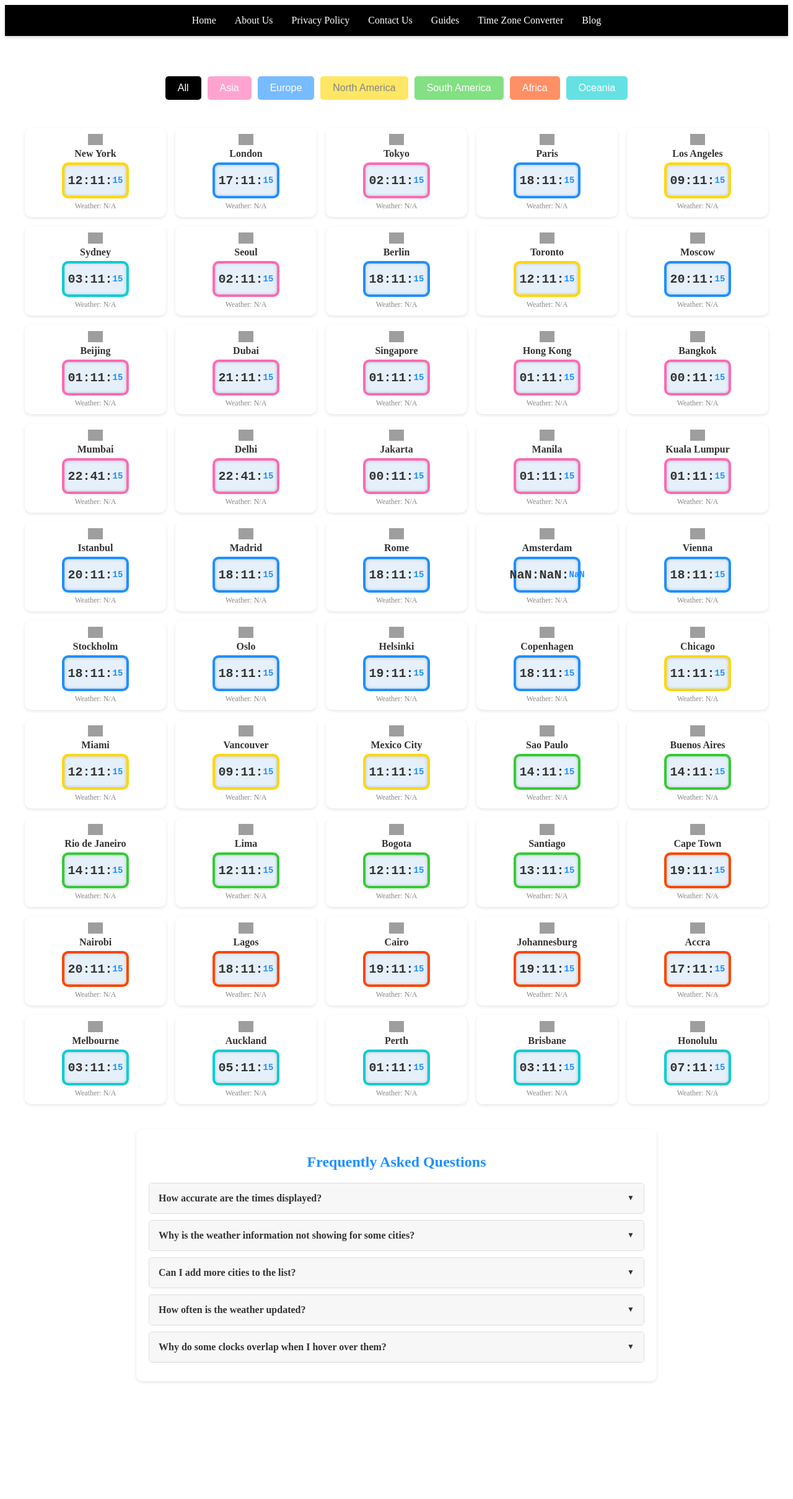
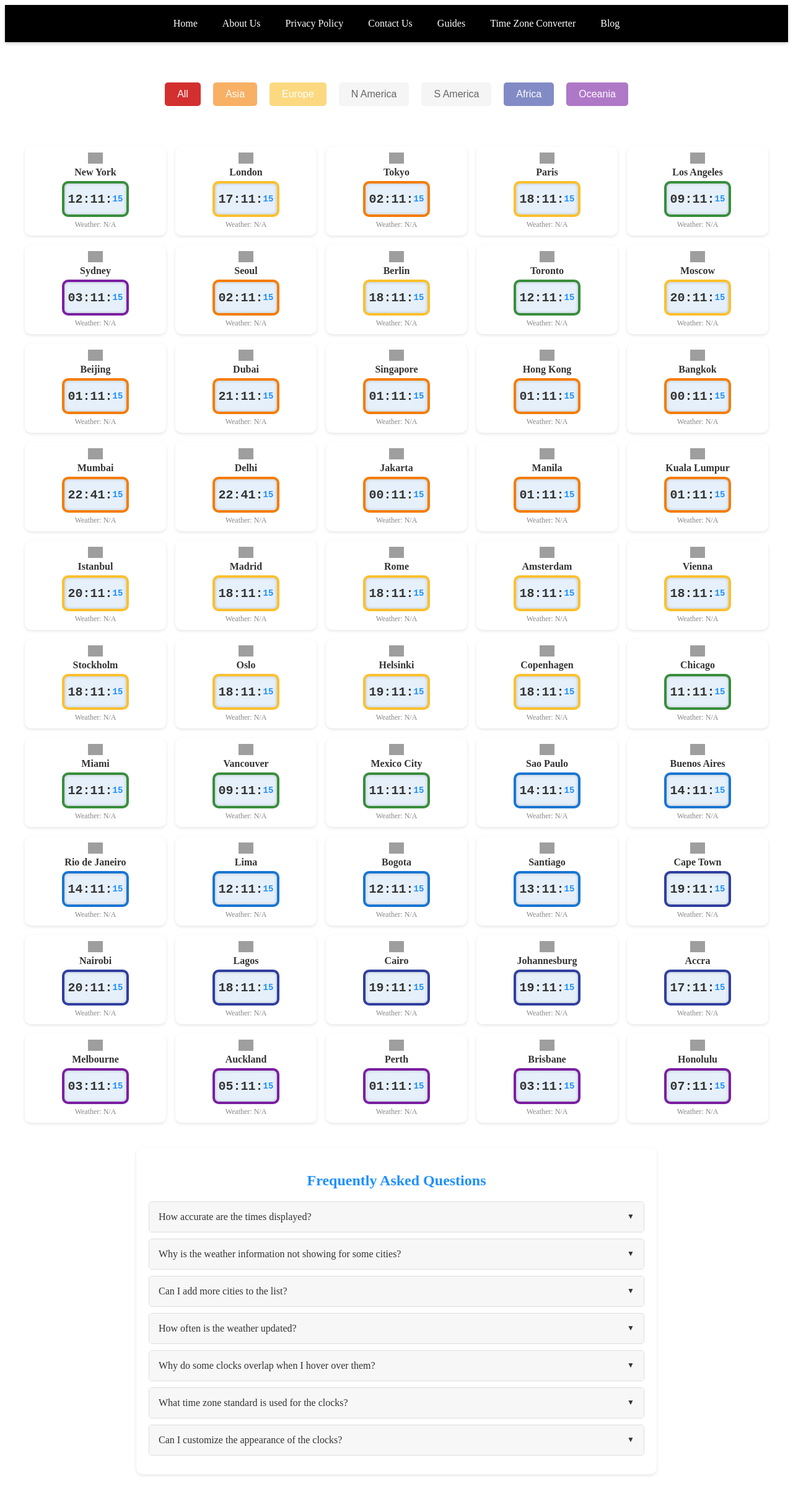
Before and after one commit to jsk0109/world-clocks-rainbow, a plain HTML site: page index.html in a window 1280 px wide. Shown: the whole page at 62% size. Before the commit the page ends 2268 px from the top, so only its background shows below. Drawn offline with Linux system fonts and the light colour scheme; no server answers; grey boxes are pictures that could not be loaded.

Commit message:
Update index.html

```diff
--- a/index.html
+++ b/index.html
@@ -8,7 +8,7 @@
         nav {
             background: #000;
             padding: 0;
-            height: 50px;
+            height: auto;
             box-shadow: 0 2px 5px rgba(0, 0, 0, 0.2);
             position: sticky;
             top: 0;
@@ -18,19 +18,21 @@
         nav ul {
             list-style: none;
             margin: 0;
-            padding: 0;
+            padding: 10px 0;
             display: flex;
+            flex-wrap: wrap;
             justify-content: center;
-            height: 100%;
+            gap: 10px;
         }
         nav ul li {
-            margin: 0 15px;
+            margin: 5px 15px;
         }
         nav ul li a {
             color: white;
             text-decoration: none;
             font-size: 16px;
-            line-height: 50px;
+            font-weight: 500;
+            line-height: 30px;
             transition: color 0.3s ease;
         }
         nav ul li a:hover {
@@ -39,7 +41,11 @@
 
         #filter-buttons {
             text-align: center;
-            margin: 40px 0;
+            margin-bottom: 60px;
+            display: flex;
+            flex-wrap: wrap;
+            justify-content: center;
+            gap: 10px;
         }
         .filter-btn {
             padding: 10px 20px;
@@ -48,15 +54,16 @@
             border-radius: 5px;
             cursor: pointer;
             font-size: 16px;
+            font-weight: 500;
             transition: all 0.3s ease;
         }
-        .filter-btn[data-continent=""] { background: #000; color: white; }
-        .filter-btn[data-continent="Asia"] { background: #ff69b4; color: white; }
-        .filter-btn[data-continent="Europe"] { background: #1e90ff; color: white; }
-        .filter-btn[data-continent="North America"] { background: #ffd700; color: #333; }
-        .filter-btn[data-continent="South America"] { background: #32cd32; color: white; }
-        .filter-btn[data-continent="Africa"] { background: #ff4500; color: white; }
-        .filter-btn[data-continent="Oceania"] { background: #00ced1; color: white; }
+        .filter-btn[data-continent=""] { background: #D32F2F; color: white; } /* ALL - 빨강 */
+        .filter-btn[data-continent="Asia"] { background: #F57C00; color: white; } /* Asia - 주황 */
+        .filter-btn[data-continent="Europe"] { background: #FBC02D; color: white; } /* Europe - 노랑 */
+        .filter-btn[data-continent="N America"] { background: #388E3C; color: white; } /* North America - 초록 */
+        .filter-btn[data-continent="S America"] { background: #1976D2; color: white; } /* South America - 파랑 */
+        .filter-btn[data-continent="Africa"] { background: #303F9F; color: white; } /* Africa - 남색 */
+        .filter-btn[data-continent="Oceania"] { background: #7B1FA2; color: white; } /* Oceania - 보라 */
         .filter-btn.active { opacity: 1; }
         .filter-btn:not(.active) { opacity: 0.6; }
         .filter-btn:hover {
@@ -85,12 +92,12 @@
             transform: scale(1.5);
             z-index: 10;
         }
-        .clock-container[data-continent="Asia"] .digital-clock { border-color: #ff69b4; }
-        .clock-container[data-continent="Europe"] .digital-clock { border-color: #1e90ff; }
-        .clock-container[data-continent="North America"] .digital-clock { border-color: #ffd700; }
-        .clock-container[data-continent="South America"] .digital-clock { border-color: #32cd32; }
-        .clock-container[data-continent="Africa"] .digital-clock { border-color: #ff4500; }
-        .clock-container[data-continent="Oceania"] .digital-clock { border-color: #00ced1; }
+        .clock-container[data-continent="Asia"] .digital-clock { border-color: #F57C00; }
+        .clock-container[data-continent="Europe"] .digital-clock { border-color: #FBC02D; }
+        .clock-container[data-continent="North America"] .digital-clock { border-color: #388E3C; }
+        .clock-container[data-continent="South America"] .digital-clock { border-color: #1976D2; }
+        .clock-container[data-continent="Africa"] .digital-clock { border-color: #303F9F; }
+        .clock-container[data-continent="Oceania"] .digital-clock { border-color: #7B1FA2; }
         .city-header {
             display: flex;
             flex-direction: column;
@@ -133,6 +140,16 @@
             color: #888;
             margin-top: 5px;
         }
+        .weather-info.loading::after {
+            content: ".";
+            animation: dots 1.5s infinite;
+        }
+        @keyframes dots {
+            0% { content: "."; }
+            33% { content: ".."; }
+            66% { content: "..."; }
+            100% { content: "."; }
+        }
         .weather-info span.weather-icon { font-size: 14px; margin-right: 2px; }
         .weather-info span.temperature { color: #e63946; font-weight: bold; }
         .weather-info span.humidity { color: #1e90ff; }
@@ -145,6 +162,16 @@
             .city-name { font-size: 18px; }
             .clock-container:hover {
                 transform: scale(1.3);
+            }
+            #filter-buttons {
+                justify-content: space-around;
+            }
+            .filter-btn {
+                flex: 1 1 45%;
+                max-width: 180px;
+                padding: 16px 32px;
+                margin: 10px;
+                font-size: 22px;
             }
         }
 
@@ -160,6 +187,7 @@
             color: #1e90ff;
             text-align: center;
             margin-bottom: 20px;
+            font-weight: 600;
         }
         .accordion {
             border: 1px solid #ddd;
@@ -171,7 +199,7 @@
             background: #f7f7f7;
             padding: 15px;
             cursor: pointer;
-            font-weight: bold;
+            font-weight: 500;
             color: #333;
             display: flex;
             justify-content: space-between;
@@ -200,6 +228,7 @@
             padding: 15px 0;
             margin: 0;
             color: #666;
+            font-weight: 400;
         }
     </style>
 </head>
@@ -240,13 +269,25 @@
         <div class="accordion">
             <div class="accordion-header">How often is the weather updated?</div>
             <div class="accordion-content">
-                <p>Weather data is cached for 10 minutes to reduce API calls. After 10 minutes, the data is refreshed automatically when the page updates the clocks.</p>
+                <p>Weather data is cached for 30 minutes to reduce API calls. After 30 minutes, the data is refreshed automatically when the page updates the clocks.</p>
             </div>
         </div>
         <div class="accordion">
             <div class="accordion-header">Why do some clocks overlap when I hover over them?</div>
             <div class="accordion-content">
                 <p>When you hover over a clock, it scales up for better visibility. The `z-index` is adjusted to bring the hovered clock to the front, but if clocks are too close, they might still overlap slightly. This is a design choice to make the clocks more interactive.</p>
+            </div>
+        </div>
+        <div class="accordion">
+            <div class="accordion-header">What time zone standard is used for the clocks?</div>
+            <div class="accordion-content">
+                <p>The clocks use the standard time zone offsets for each city, without accounting for daylight saving time (DST). For more precise adjustments, you can use the Time Zone Converter page.</p>
+            </div>
+        </div>
+        <div class="accordion">
+            <div class="accordion-header">Can I customize the appearance of the clocks?</div>
+            <div class="accordion-content">
+                <p>Yes, you can customize the appearance by modifying the CSS styles in the code. For example, you can change the colors, sizes, or fonts of the clocks by editing the `.digital-clock` and `.clock-container` classes.</p>
             </div>
         </div>
     </div>
@@ -275,7 +316,7 @@
             { name: "Istanbul", lat: 41.0082, lon: 28.9784, offset: 3, flag: "tr", continent: "Europe" },
             { name: "Madrid", lat: 40.4168, lon: -3.7038, offset: 1, flag: "es", continent: "Europe" },
             { name: "Rome", lat: 41.9028, lon: 12.4964, offset: 1, flag: "it", continent: "Europe" },
-            { name: "Amsterdam", lat: 52.3676, lon: 4.9041, offset: "nl", continent: "Europe" },
+            { name: "Amsterdam", lat: 52.3676, lon: 4.9041, offset: 1, flag: "nl", continent: "Europe" },
             { name: "Vienna", lat: 48.2082, lon: 16.3738, offset: 1, flag: "at", continent: "Europe" },
             { name: "Stockholm", lat: 59.3293, lon: 18.0686, offset: 1, flag: "se", continent: "Europe" },
             { name: "Oslo", lat: 59.9139, lon: 10.7522, offset: 1, flag: "no", continent: "Europe" },
@@ -305,7 +346,12 @@
         ];
 
         let weatherData = {};
-        const CACHE_DURATION = 10 * 60 * 1000;
+        const CACHE_DURATION = 30 * 60 * 1000; // 30분 캐시
+
+        async function fetchWeatherChunk(citiesChunk, retries = 3) {
+            const promises = citiesChunk.map(city => fetchWeather(city, retries));
+            return await Promise.all(promises);
+        }
 
         async function fetchWeather(city, retries = 3) {
             const cached = localStorage.getItem(`weather_${city.name}`);
@@ -355,19 +401,31 @@
         }
 
         async function initializeWeather() {
-            const promises = cities.map(city => fetchWeather(city));
-            const results = await Promise.all(promises);
-            cities.forEach((city, index) => {
-                weatherData[city.name] = results[index];
-            });
+            const chunkSize = 10;
+            for (let i = 0; i < cities.length; i += chunkSize) {
+                const chunk = cities.slice(i, i + chunkSize);
+                const results = await fetchWeatherChunk(chunk);
+                chunk.forEach((city, index) => {
+                    weatherData[city.name] = results[index];
+                    const clock = clocks.find(c => c.city.name === city.name);
+                    if (clock) {
+                        updateClock(clock.clock, clock.city.offset, weatherData[city.name]);
+                    }
+                });
+                await new Promise(resolve => setTimeout(resolve, 500));
+            }
         }
 
         async function updateWeather() {
-            const promises = cities.map(city => fetchWeather(city));
-            const results = await Promise.all(promises);
-            cities.forEach((city, index) => {
-                weatherData[city.name] = results[index];
-            });
+            const chunkSize = 10;
+            for (let i = 0; i < cities.length; i += chunkSize) {
+                const chunk = cities.slice(i, i + chunkSize);
+                const results = await fetchWeatherChunk(chunk);
+                chunk.forEach((city, index) => {
+                    weatherData[city.name] = results[index];
+                });
+                await new Promise(resolve => setTimeout(resolve, 500));
+            }
         }
 
         function createClock(city) {
@@ -381,24 +439,24 @@
                     <div class="city-name">${city.name}</div>
                 </div>
                 <div class="digital-clock"></div>
-                <div class="weather-info">Weather: Loading...</div>
+                <div class="weather-info loading">Weather: Loading</div>
             `;
             container.appendChild(clockDiv);
             return clockDiv;
         }
 
         function createFilterButtons() {
-            const continents = ["All", "Asia", "Europe", "North America", "South America", "Africa", "Oceania"];
+            const continents = ["All", "Asia", "Europe", "N America", "S America", "Africa", "Oceania"];
             const container = document.getElementById("filter-buttons");
             continents.forEach(continent => {
                 const btn = document.createElement("button");
                 btn.className = "filter-btn";
                 btn.textContent = continent;
-                btn.dataset.continent = continent === "All" ? "" : continent;
+                btn.dataset.continent = continent === "All" ? "" : continent.replace("N ", "North ").replace("S ", "South ");
                 btn.addEventListener("click", () => {
                     document.querySelectorAll(".filter-btn").forEach(b => b.classList.remove("active"));
                     btn.classList.add("active");
-                    filterClocks(continent);
+                    filterClocks(continent === "All" ? "All" : continent.replace("N ", "North ").replace("S ", "South "));
                     setTransformOrigin();
                 });
                 container.appendChild(btn);
@@ -431,6 +489,7 @@
             const displaySeconds = seconds < 10 ? `0${seconds}` : seconds;
             clock.querySelector(".digital-clock").innerHTML = `${displayHours}:${displayMinutes}:<span class="seconds">${displaySeconds}</span>`;
 
+            clock.querySelector(".weather-info").classList.remove("loading");
             clock.querySelector(".weather-info").innerHTML = weather.temperature !== "N/A" ?
                 `Weather: <span class="weather-icon">${weather.weatherIcon}</span> <span class="temperature">${weather.temperature}°C</span>, Humidity: <span class="humidity">${weather.humidity}%</span>` : "Weather: N/A";
         }
```
